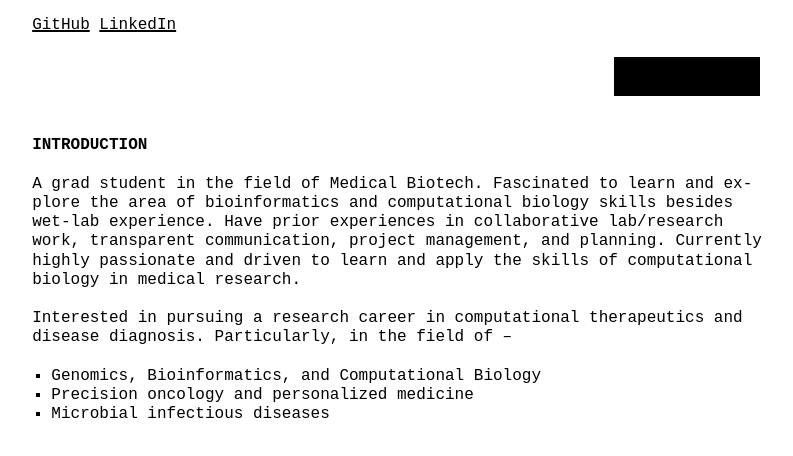
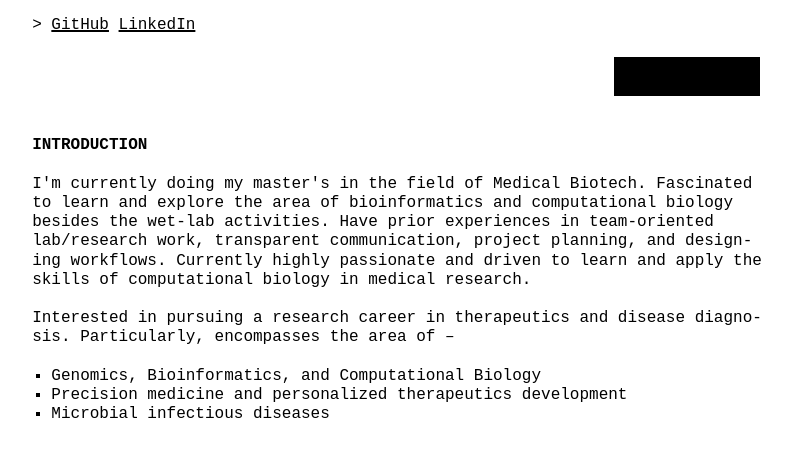
Before and after one commit to ZubairHasan97/myPage, a plain HTML site: page index.html in a window 1280 px wide. Shown: the part 394-850 px from the top of the page, without its empty margins (243-1036 px from the left). Drawn offline with Linux system fonts and the light colour scheme; a web font is replaced by a local one.

Commit message:
Update index.html

```diff
--- a/index.html
+++ b/index.html
@@ -36,6 +36,7 @@ HASAN</cite></td>
 <p class="right-align"><img src="Arthur_Schopenhauer_colorized.jpg" width="200px" height="200px" class="passport-photo"></P>
 <p>THIS IS <span class="censored">HASAN</span> SPEAKING</p>
 <p>
+  >
   <a href="https://github.com/ZubairHasan97">GitHub</a>
   <a href="https://www.linkedin.com/in/zubair-hasan-8232a7148/">LinkedIn</a>
 </p>
@@ -56,15 +57,15 @@ Drawings</a></li>
 </ul>
 </nav> -->
 <h2 id="introduction">Introduction</h2>
-<p>A grad student in the field of Medical Biotech. Fascinated to learn and explore the area of
-bioinformatics and computational biology skills besides wet-lab experience. Have prior experiences
-in collaborative lab/research work, transparent communication, project management, and planning.
+<p>I'm currently doing my master's in the field of Medical Biotech. Fascinated to learn and explore the area of
+bioinformatics and computational biology besides the wet-lab activities. Have prior experiences
+in team-oriented lab/research work, transparent communication, project planning, and designing workflows.
 Currently highly passionate and driven to learn and apply the skills of computational biology in medical research.
 </p>
-<p>Interested in pursuing a research career in computational therapeutics and disease diagnosis. Particularly, in the field of –</p>
+<p>Interested in pursuing a research career in therapeutics and disease diagnosis. Particularly, encompasses the area of –</p>
 <ul class="incremental">
 <li>Genomics, Bioinformatics, and Computational Biology</li>
-<li>Precision oncology and personalized medicine</li>
+<li>Precision medicine and personalized therapeutics development</li>
 <li>Microbial infectious diseases</li>
 </ul>
 <!-- <h2 id="the-basics">The Basics</h2>
```
